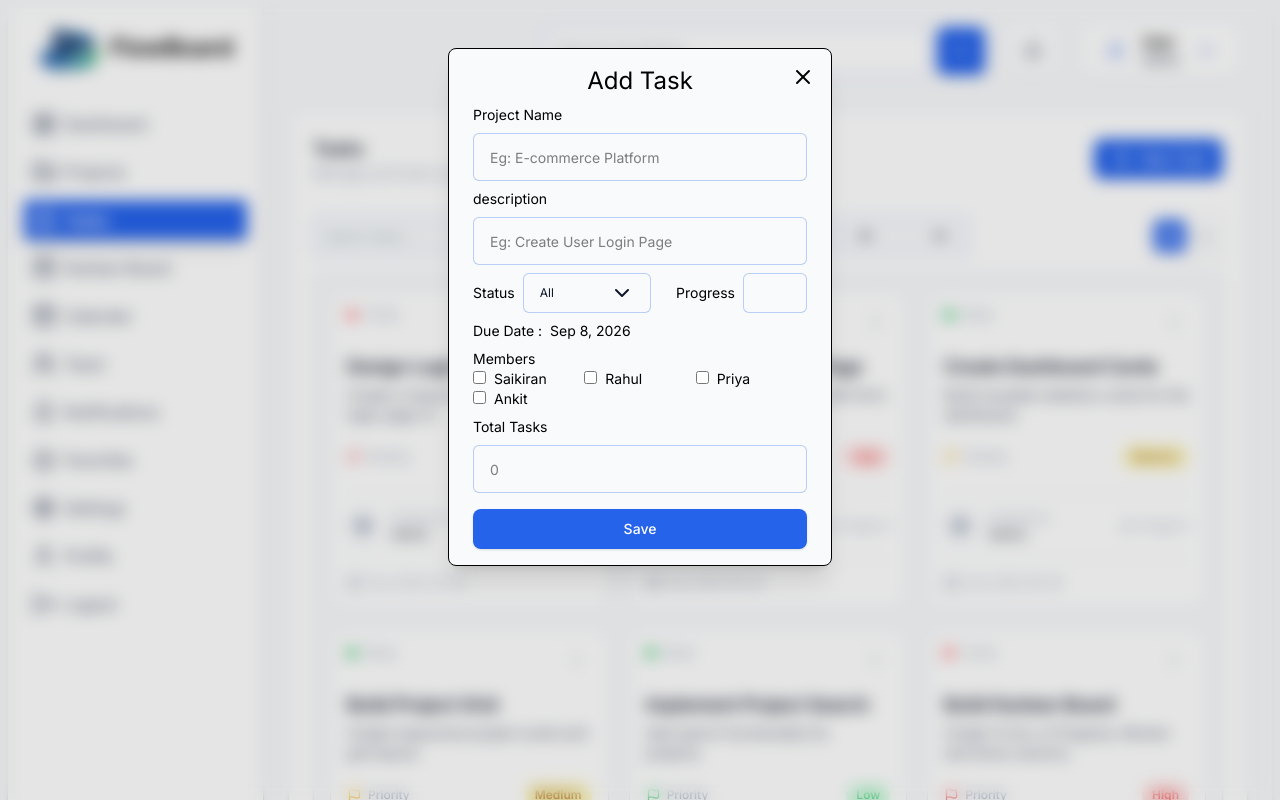
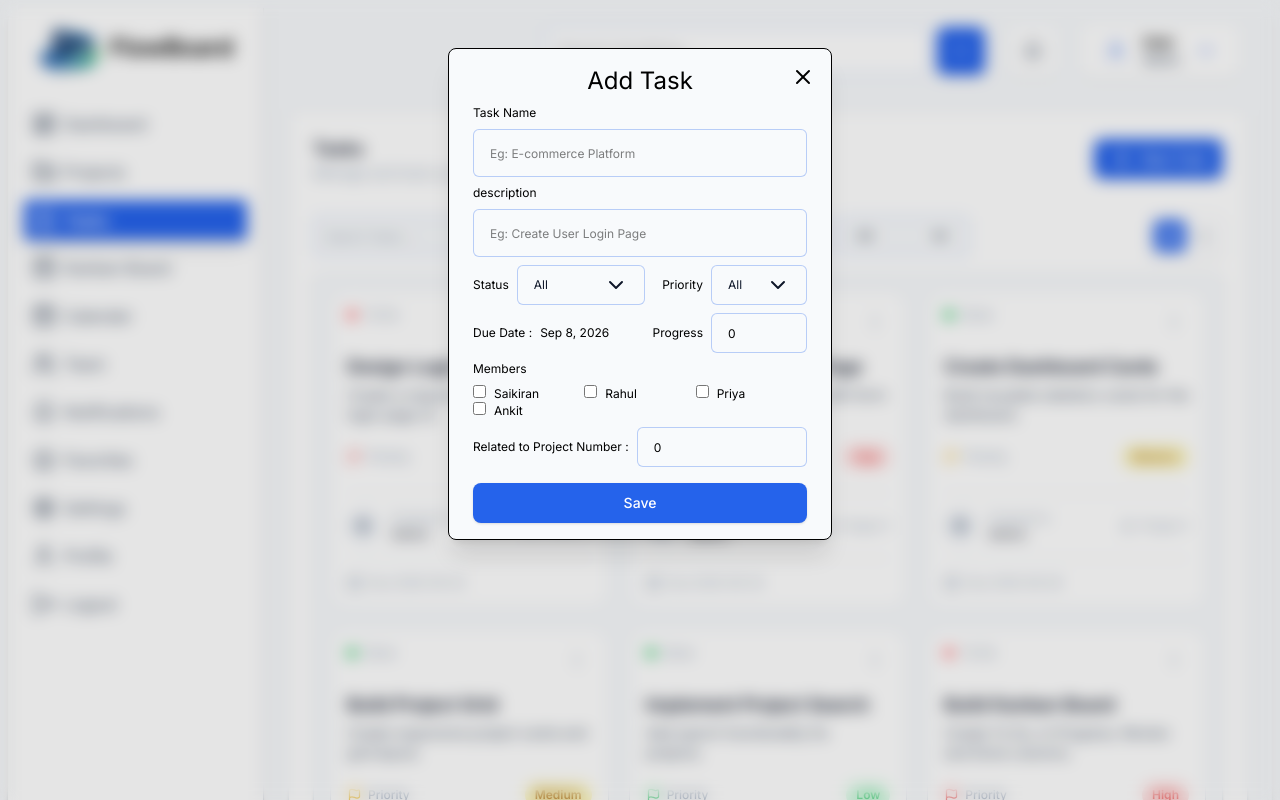
Before and after one commit to Saikiran-Srichurnam/FlowBoard, a React (Vite) app: page /tasks in a window 1280 px wide. Both pictures are taken after a click on the button "New Task". Shown: the top 800 px of the page. Built offline with nearby package versions, Linux system fonts and the light colour scheme.

Commit message:
add complete task modal  ui

```diff
--- a/src/components/project/AddNewProjectModal.jsx
+++ b/src/components/project/AddNewProjectModal.jsx
@@ -104,7 +104,7 @@ function AddNewProjectModal() {
       />
 
       {/* Modal */}
-      <div className="relative z-10 w-full max-w-sm px-6 py-4 text-black bg-background border rounded-lg shadow-xl space-y-2 overflow-hidden text-sm">
+      <div className="relative z-10 w-full max-w-sm px-6 py-4 text-black bg-background border rounded-lg shadow-xl space-y-2 overflow-hidden text-xs">
 
         <button className='absolute right-4 top-4' onClick={handleCloseModal}><X size={24} /></button>
         <h1 className='text-center text-2xl'>Add Project</h1>
@@ -133,13 +133,13 @@ function AddNewProjectModal() {
                 <button id='All Projects' onClick={() => setIsOpen(!isOpen)}
                   className="flex justify-between items-center h-10 text-heading text-xs md:text-sm bg-background w-24 lg:w-32 focus-visible:bg-background rounded-md border border-primary/30 outline-none px-4 py-2 focus:border-primary/30 focus:ring-2 focus:ring-primary/10 cursor-pointer"
                 >
-                  <span>{optionSelect}</span>
+                  <span className='text-xs'>{optionSelect}</span>
                   <ChevronDown size={24} className={`transition-transform transform duration-300 ${isOpen ? "rotate-180" : ""}`} />
                 </button>
 
                 {isOpen && (
                   <ul
-                    className="absolute mt-2 w-48 flex flex-col z-50 rounded-md border border-primary/10 bg-background shadow-md
+                    className="absolute mt-2 lg:w-32 flex flex-col z-50 rounded-md border border-primary/10 bg-background shadow-md
           ">
                     {
                       projectStatuses.map((projectStatus => (
@@ -163,7 +163,7 @@ function AddNewProjectModal() {
                 type="text"
                 min={0}
                 max={100}
-                className='border border-border'
+                className='bg-background rounded-md border border-primary/30 focus-visible:ring-1 focus-visible:border-primary/50 outline-none px-4 py-2 w-16 h-10'
                 value={projectProgress}
                 onChange={(e) => setProjectProgress(Number(e.target.value))}
               />
@@ -174,7 +174,7 @@ function AddNewProjectModal() {
             <h2>Due Date</h2>
             <p>{getDueDate()}</p>
           </div>
-          <div className=''>
+          <div className='space-y-2'>
             <h2>Members</h2>
             <div className='grid grid-cols-3 space-x-2'>
               {allProjectMembers && allProjectMembers.map((member) => (
--- a/src/components/task/AddNewTaskModal.jsx
+++ b/src/components/task/AddNewTaskModal.jsx
@@ -15,8 +15,22 @@ function AddNewTaskModal() {
     { value: "Done" },
   ];
 
-  const [isOpen, setIsOpen] = useState(false)
-  const [optionSelect, setOptionSelect] = useState("All")
+  const priorityOrder = [
+    { value: "High" },
+    { value: "Medium" },
+    { value: "Low" }
+  ]
+
+  const [isStatusOpen, setIsStatusOpen] = useState(false)
+  const [isPriorityOpen, setIsPriorityOpen] = useState(false)
+  const [statusOptionSelect, setStatusOptionSelect] = useState("All")
+  const [priorityOptionSelect, setPriorityOptionSelect] = useState("All")
+  const [projectId, setProjectId] = useState(0)
+
+  //Modal Data
+  const [taskTitle, setTaskTitle] = useState("")
+  const [taskDescription, setTaskDescription] = useState("")
+  const [taskProgress, setTaskProgress] = useState(0)
 
   // importing functions from the task context
   const { handleCloseModal } = useTasks()
@@ -34,7 +48,6 @@ function AddNewTaskModal() {
 
   // total members present in development team
   const allTaskMembers = ["Saikiran", "Rahul", "Priya", "Ankit"]
-
   const [taskMembers, setTaskMembers] = useState([])
 
   // handling checkbox of selecting tasks members
@@ -53,57 +66,125 @@ function AddNewTaskModal() {
     setTaskMembers(newMembers)
   }
 
+  // handle save task functionality
+  const handleSaveTaskBtn = () => {
+    if (!taskTitle) {
+      alert("Please enter the Task Title!")
+      return;
+    }
+
+    if (taskMembers.length === 0) {
+      alert(`Please add atleast one Task Member for the ${taskTitle} Task`)
+    }
+
+    const newTaskData = {
+      id: Date.now(), // Use timestamp for unique ID
+      title: taskTitle.trim(),
+      description: taskDescription.trim() || "",
+      status: statusOptionSelect,
+      priority: priorityOptionSelect,
+      projectId: 1,
+      assignee: ["Saikiran"],
+      dueDate: "2026-09-03",
+    }
+    console.log("task saved");
+  }
+
   return (
     <div className="fixed inset-0 z-50 flex items-start justify-center pt-[6vh]">
       {/* Background overlay */}
       <div className="absolute inset-0 bg-black/10 backdrop-blur-sm" onClick={handleCloseModal} />
 
       {/* Modal */}
-      <div className="relative z-10 w-full max-w-sm px-6 py-4 text-black bg-background border rounded-lg shadow-xl space-y-2 overflow-hidden text-sm">
+      <div className="relative z-10 w-full max-w-sm px-6 py-4 text-black bg-background border rounded-lg shadow-xl space-y-2 overflow-hidden text-xs">
 
         <button className='absolute right-4 top-4 cursor-pointer' onClick={handleCloseModal}><X size={24} /></button>
         <h1 className='text-center text-2xl'>Add Task</h1>
         <div className='flex flex-col gap-2'>
           <Input
             type="text"
-            label="Project Name"
+            label="Task Name"
             placeholder="Eg: E-commerce Platform"
+            value={taskTitle}
+            onChange={(e) => setTaskTitle(e.target.value)}
             required
           />
           <Input
             type="text"
             label="description"
             placeholder="Eg: Create User Login Page"
+            value={taskDescription}
+            onChange={(e) => setTaskDescription(e.target.value)}
+            required
           />
 
-          <div className='flex justify-between items-center gap-6'>
+          <div className='flex justify-between items-center gap-2'>
+            {/* task status */}
             <div className="flex justify-center items-center gap-2">
               {/* status button */}
-              <h2 >Status</h2>
+              <h2>Status</h2>
               <div>
                 {/* Selected value */}
                 <button id='All Projects'
-                  className="flex justify-between items-center h-10 text-heading text-xs md:text-sm bg-background w-24 lg:w-32 focus-visible:bg-background rounded-md border border-primary/30 outline-none px-4 py-2 focus:border-primary/30 focus:ring-2 focus:ring-primary/10 cursor-pointer" onClick={() => setIsOpen(!isOpen)}
+                  className="flex justify-between items-center h-10 text-heading text-xs md:text-sm bg-background w-24 lg:w-32 focus-visible:bg-background rounded-md border border-primary/30 outline-none px-4 py-2 focus:border-primary/30 focus:ring-2 focus:ring-primary/10 cursor-pointer" onClick={() => setIsStatusOpen(!isStatusOpen)}
                 >
-                  <span className="text-xs">{optionSelect}</span>
-                  <ChevronDown size={24} className={`transition-transform transform duration-300 ${isOpen ? "rotate-180" : ""}`} />
+                  <span className="text-xs">{statusOptionSelect}</span>
+                  <ChevronDown size={24} className={`transition-transform transform duration-300 ${isStatusOpen ? "rotate-180" : ""}`} />
                 </button>
 
-                {isOpen && (
+                {isStatusOpen && (
                   <ul
-                    className="absolute mt-2 w-48 flex flex-col z-50 rounded-md border border-primary/10 bg-background shadow-md">
+                    className="absolute mt-2 w-32 flex flex-col z-50 rounded-md border border-primary/10 bg-background shadow-md">
                     {
                       tasksStatuses.map((tasksStatus => (
                         <li key={tasksStatus.value} value={tasksStatus.value} className=" text-primary/60 pl-2 py-1 hover:bg-primary/10 hover:text-primary hover:font-semibold duration-300 cursor-pointer"
                           onClick={() => {
-                            setOptionSelect(tasksStatus.value)
-                            setIsOpen(false)
+                            setStatusOptionSelect(tasksStatus.value)
+                            setIsStatusOpen(false)
                           }}>{tasksStatus.value}</li>
                       )))
                     }
                   </ul>
                 )}
               </div>
+            </div>
+
+            {/* task priority */}
+            <div className="flex justify-start items-center gap-2">
+              {/* Priority button */}
+              <h2 >Priority</h2>
+              <div>
+                {/* Selected value */}
+                <button id='Priority Order'
+                  className="flex justify-between items-center h-10 text-heading text-xs md:text-sm bg-background w-24  focus-visible:bg-background rounded-md border border-primary/30 outline-none px-4 py-2 focus:border-primary/30 focus:ring-2 focus:ring-primary/10 cursor-pointer" onClick={() => setIsPriorityOpen(!isPriorityOpen)}
+                >
+                  <span className="text-xs">{priorityOptionSelect}</span>
+                  <ChevronDown size={24} className={`transition-transform transform duration-300 ${isPriorityOpen ? "rotate-180" : ""}`} />
+                </button>
+
+                {isPriorityOpen && (
+                  <ul
+                    className="absolute mt-2 w-24 flex flex-col z-50 rounded-md border border-primary/10 bg-background shadow-md">
+                    {
+                      priorityOrder.map((priority => (
+                        <li key={priority.value} value={priority.value} className=" text-primary/60 pl-2 py-1 hover:bg-primary/10 hover:text-primary hover:font-semibold duration-300 cursor-pointer"
+                          onClick={() => {
+                            setPriorityOptionSelect(priority.value)
+                            setIsPriorityOpen(false)
+                          }}>{priority.value}</li>
+                      )))
+                    }
+                  </ul>
+                )}
+              </div>
+            </div>
+          </div>
+
+          <div className='flex justify-between items-center gap-2'>
+            {/* due date */}
+            <div className='flex items-center gap-2'>
+              <h2>Due Date :</h2>
+              <p>{getDueDate()}</p>
             </div>
 
             {/* progress */}
@@ -114,16 +195,15 @@ function AddNewTaskModal() {
                 type="text"
                 min={0}
                 max={100}
-                className='bg-background rounded-md border border-primary/30 focus-visible:ring-1 focus-visible:border-primary/50 outline-none px-4 py-2 w-16 h-10'
+                className='bg-background rounded-md border border-primary/30 focus-visible:ring-1 focus-visible:border-primary/50 outline-none px-4 py-2 w-16 lg:w-24 h-10'
+                value={taskProgress}
+                onChange={(e) => setTaskProgress(Number(e.target.value))}
               />
             </div>
+          </div>
 
-          </div>
-          <div className='flex items-center gap-2'>
-            <h2>Due Date :</h2>
-            <p>{getDueDate()}</p>
-          </div>
-          <div className=''>
+          {/* Task Members */}
+          <div className='space-y-2'>
             <h2>Members</h2>
             <div className='grid grid-cols-3 space-x-2'>
               {allTaskMembers && allTaskMembers.map((member) => (
@@ -148,15 +228,21 @@ function AddNewTaskModal() {
           </div>
         </div>
 
-        {/* tasks */}
-        <Input
-          type="text"
-          label="Total Tasks"
-          min={0}
-          placeholder={0}
-          required
-        />
-        <Button className="w-full mt-2">Save</Button>
+        {/* project id */}
+        <div className="flex justify-start items-center gap-2">
+          {/* Priority button */}
+          <h2 className="shrink-0">Related to Project Number :</h2>
+          <Input
+            type="text"
+            placeholder="Eg: 1"
+            value={projectId}
+            onChange={(e) => setProjectId(Number(e.target.value))}
+            className="h-10 w-24 lg:w-full"
+            required
+          />
+
+        </div>
+        <Button className="w-full mt-2" onClick={handleSaveTaskBtn}>Save</Button>
       </div>
     </div>
 
```
